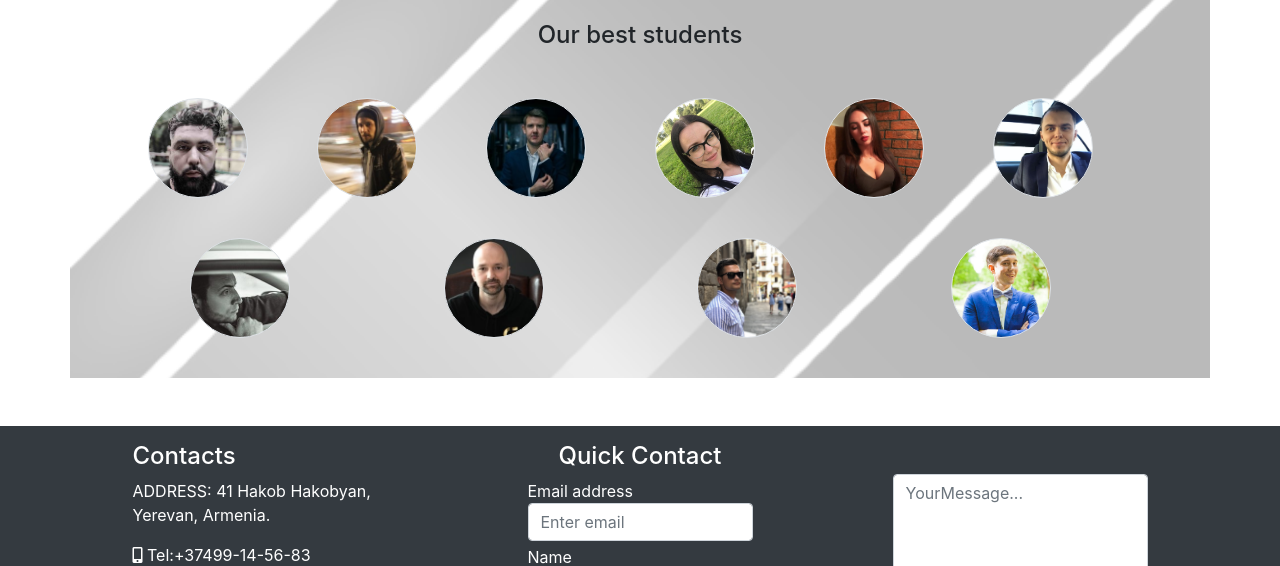
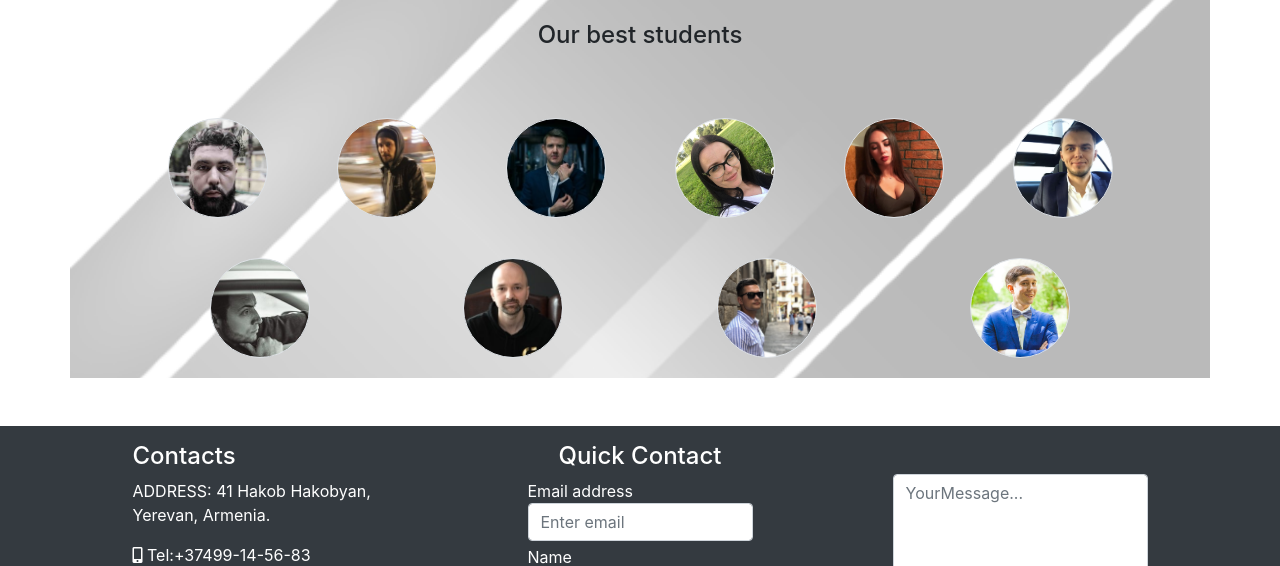
Before and after one commit to Hayk-WebDev/it_curses, a plain HTML site: page index.html in a window 1280 px wide. Shown: the part 2609-3175 px from the top of the page. Drawn offline with nearby package versions, Linux system fonts and the light colour scheme; a script that the page names is missing.

Commit message:
Update style.css

```diff
--- a/css/style.css
+++ b/css/style.css
@@ -87,7 +87,7 @@ html{scroll-behavior:smooth;}
     width:100px;
     border:2px solid;
     border-radius: 50%;
-margin-bottom: 40px;
+margin: 20px auto;
 }
 
 .rS-1{
```
